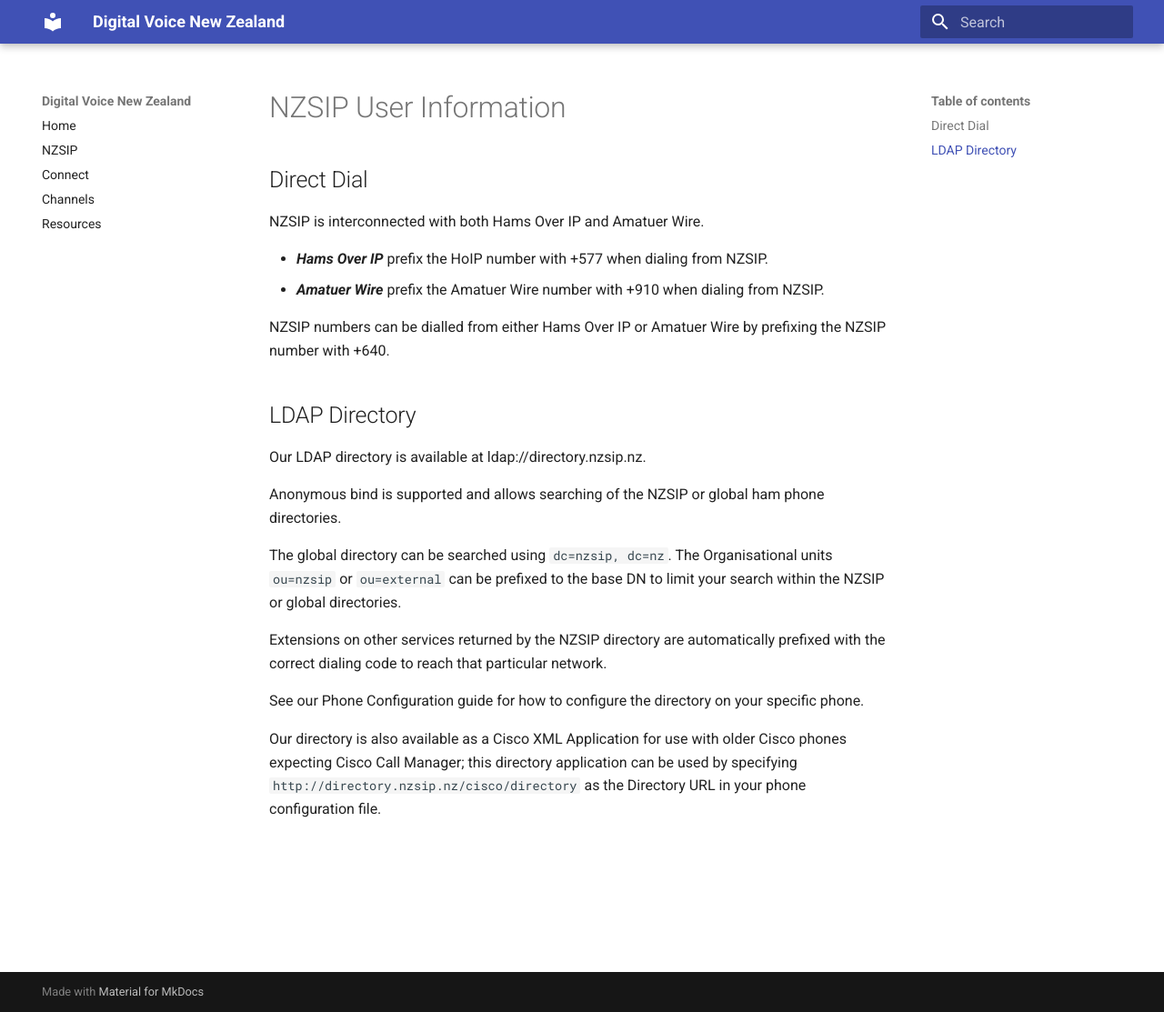
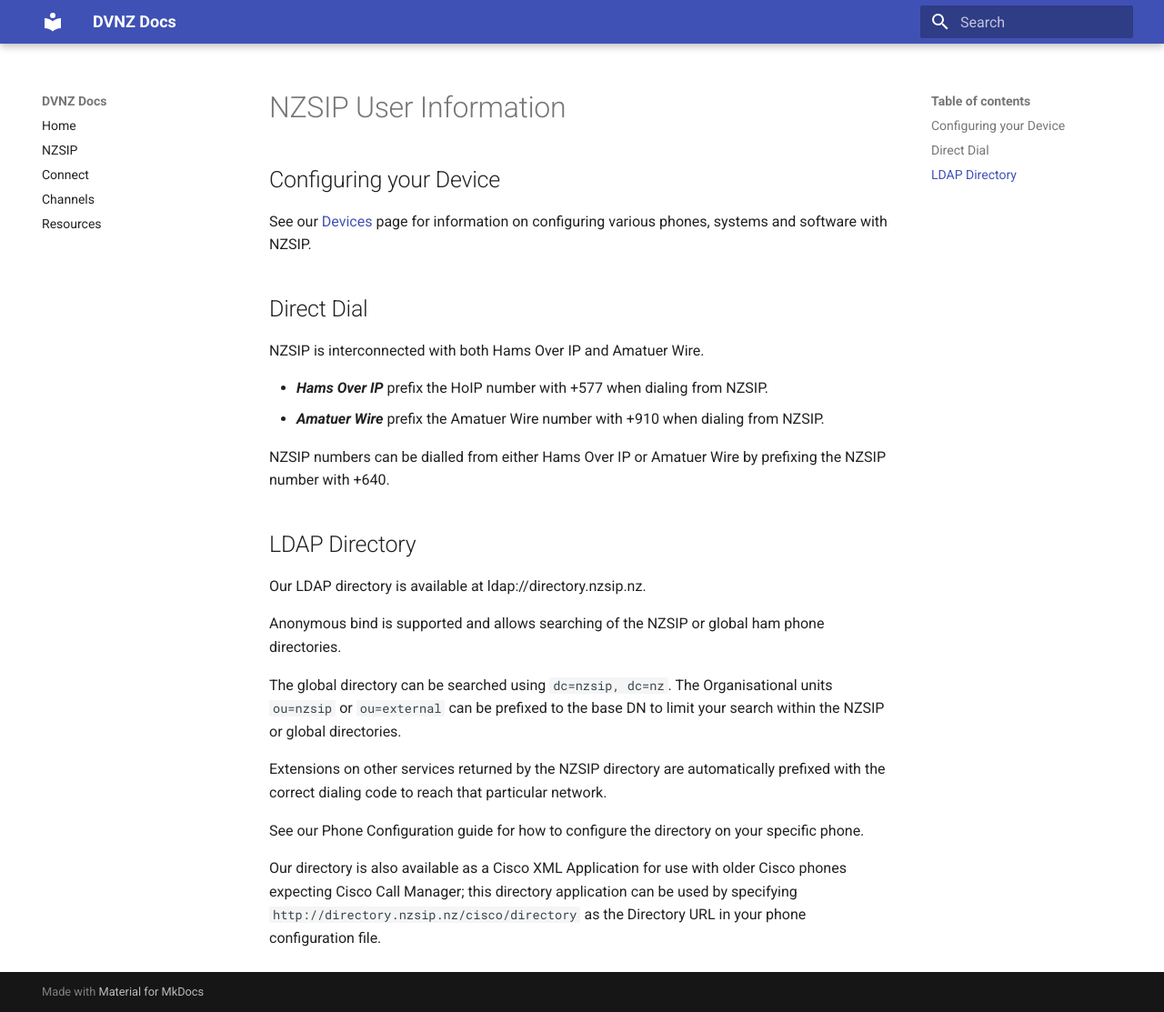
Before and after one commit to DigitalVoiceNZ/wiki, an MkDocs documentation site: the page built from docs/nzsip/users.md, in a window 1280 px wide and 1113 px high. Shown: the whole window at 91% size. Built offline with MkDocs 1.6.1 and Material for MkDocs 9.7.7, drawn with Linux system fonts in a browser that asks for light colours.

Commit message:
Added IAX2 config for Asterisk, update site title

```diff
--- a/docs/nzsip/users.md
+++ b/docs/nzsip/users.md
@@ -1,4 +1,8 @@
 # NZSIP User Information
+
+## Configuring your Device
+
+See our [Devices](/nzsip/devices) page for information on configuring various phones, systems and software with NZSIP.
 
 ## Direct Dial
 
--- a/mkdocs.yml
+++ b/mkdocs.yml
@@ -1,4 +1,4 @@
-site_name: Digital Voice New Zealand
+site_name: DVNZ Docs
 theme:
   name: material
 
```
Also changed, not shown: docs/nzsip/devices/asterisk.md (added, +30 -0 lines), docs/nzsip/devices/index.md (added, +6 -0 lines).
